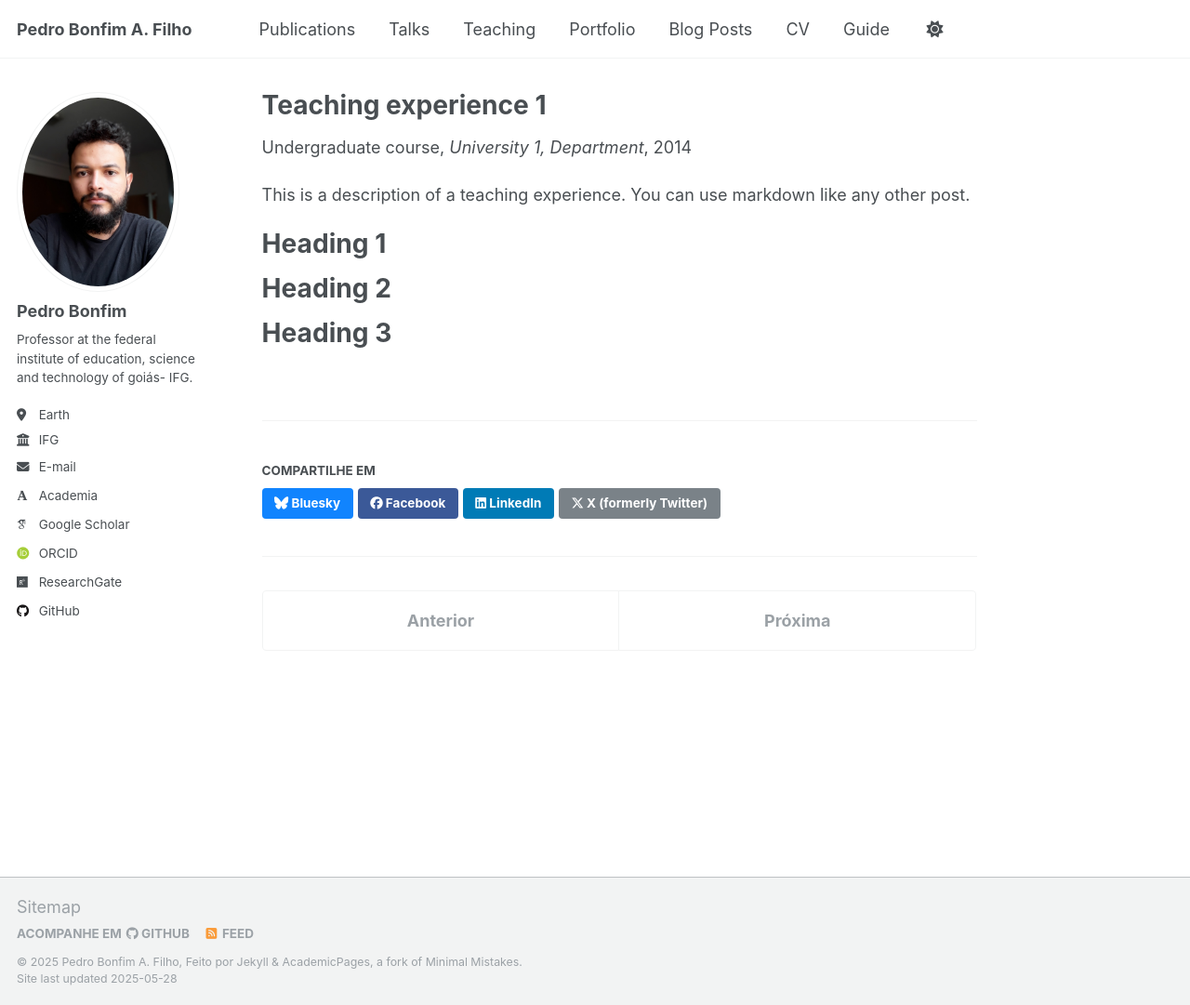
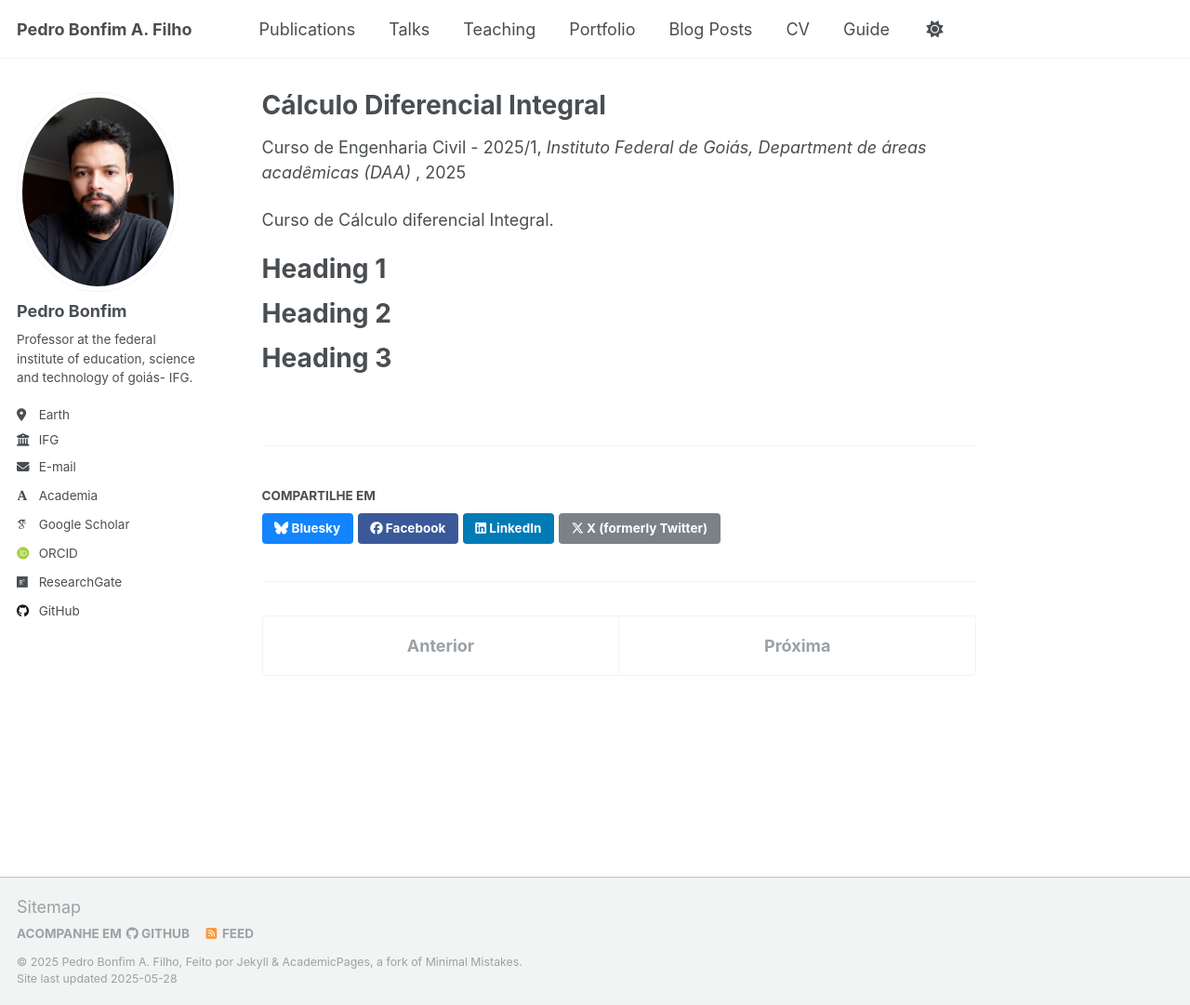
Before and after one commit to pedroassuncaofilho/pedroassuncaofilho.github.io, a Jekyll site: the page built from _teaching/2014-spring-teaching-1.md, in a window 1280 px wide and 1081 px high. Shown: the whole window at 93% size. Built offline with Jekyll 4.4.1, drawn with Linux system fonts in a browser that asks for light colours; some web fonts are replaced.

Commit message:
Update 2014-spring-teaching-1.md

```diff
--- a/_teaching/2014-spring-teaching-1.md
+++ b/_teaching/2014-spring-teaching-1.md
@@ -1,14 +1,14 @@
 ---
-title: "Teaching experience 1"
+title: "Cálculo Diferencial Integral"
 collection: teaching
-type: "Undergraduate course"
+type: "Curso de Engenharia Civil - 2025/1"
 permalink: /teaching/2014-spring-teaching-1
-venue: "University 1, Department"
-date: 2014-01-01
-location: "City, Country"
+venue: "Instituto Federal de Goiás, Department de áreas acadêmicas (DAA) "
+date: 2025-01-01
+location: "Formosa, Goiás"
 ---
 
-This is a description of a teaching experience. You can use markdown like any other post.
+Curso de Cálculo diferencial Integral.
 
 Heading 1
 ======
```
